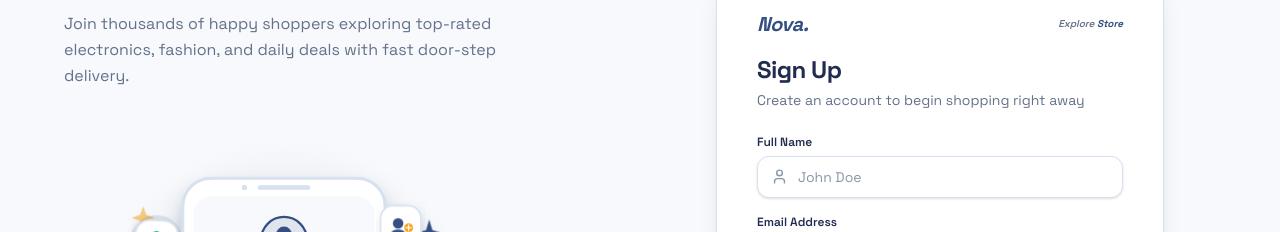
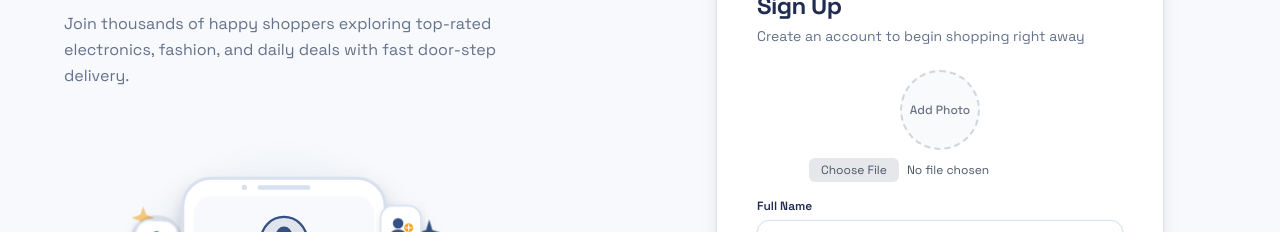
Before and after one commit to shivamvermawrestle-ui/nova-ecommerce, a React (Vite) app in the folder nova/: page /signup in a window 1280 px wide. Shown: the part 343-575 px from the top of the page. Built offline with nearby package versions, Linux system fonts and the light colour scheme; no server answers.

Commit message:
Added profilepic option in signup.jsx

```diff
--- a/nova/src/Components/Common/Navbar.jsx
+++ b/nova/src/Components/Common/Navbar.jsx
@@ -171,20 +171,21 @@ const Navbar = () => {
                           ? "text-[#EAF0FA] hover:bg-[#202A40]"
                           : "text-[#202C50] hover:bg-[#F7F9FC]"
                       }`}
-                    >
-                      <div
-                        className={`flex h-7 w-7 items-center justify-center rounded-full border text-xs font-bold ${
-                          dark
-                            ? "border-[#35435C] bg-[#202A40] text-[#7895C5]"
-                            : "border-[#D8E1EF] bg-[#DFE7F3] text-[#344F82]"
-                        }`}
-                      >
-                        {user.name ? (
-                          user.name.charAt(0).toUpperCase()
-                        ) : (
-                          <User size={14} />
-                        )}
-                      </div>
+                    >'
+                    {/* Desktop  user avatar  */}
+
+                    <div className="h-8 w-8 flex  items-center justify-center rounded-full border overflow-hidden bg-gray-200">
+                      {user.profilePic ? (
+                        <img src={user.profilePic} alt={user.name} className="h-full w-full object-cover" />
+                      ):user.name?(
+                        <span className="font-bold text-xs">{user.name.charAt(0).toUpperCase()}</span>
+                      ):(
+                        <User size={16}/>
+                      )}
+
+                    </div>
+
+
 
                       <span className="max-w-28 truncate">
                         {user.name}
--- a/nova/src/Pages/Auth/Signup.jsx
+++ b/nova/src/Pages/Auth/Signup.jsx
@@ -1,4 +1,3 @@
-
 import { useState } from "react";
 import { Link, useNavigate } from "react-router-dom";
 import { useSignupMutation } from "../../services/productsApi";
@@ -23,10 +22,23 @@ const Signup = () => {
     name: "",
     email: "",
     password: "",
+    confirmPassword: "",
+    profilePic: "",
   });
 
   const [showPassword, setShowPassword] = useState(false);
-
+  const [passwordError, setPasswordError] = useState("");
+  const handleImageChange = (e) => {
+    const file = e.target.files[0];
+    const reader = new FileReader();
+    reader.readAsDataURL(file);
+    reader.onload = () => {
+      setSignupData((prev) => ({
+        ...prev,
+        profilePic: reader.result,
+      }));
+    };
+  };
   const [signup, { isLoading, error }] = useSignupMutation();
 
   // Theme colors
@@ -79,11 +91,16 @@ const Signup = () => {
 
   const handleSubmit = async (event) => {
     event.preventDefault();
-
+    setPasswordError("");
+    if (signupData.password !== signupData.confirmPassword) {
+      setPasswordError("Passwords do not match!");
+      return;
+    }
     const sanitizedData = {
       name: (signupData.name || "").trim(),
       email: (signupData.email || "").trim().toLowerCase(),
       password: signupData.password,
+      profilePic: signupData.profilePic,
     };
 
     try {
@@ -91,7 +108,7 @@ const Signup = () => {
 
       navigate("/login", {
         state: {
-          message: "Account created successfully. Please log in.",
+          message: "Account created successfully! Please log in.",
         },
       });
     } catch {
@@ -102,9 +119,7 @@ const Signup = () => {
   return (
     <main
       className={`flex min-h-[calc(100vh-140px)] items-center justify-center px-4 py-10 transition-colors duration-200 sm:px-6 sm:py-16 ${
-        dark
-          ? "bg-[#171E30] text-[#EAF0FA]"
-          : "bg-[#F7F9FC] text-[#202C50]"
+        dark ? "bg-[#171E30] text-[#EAF0FA]" : "bg-[#F7F9FC] text-[#202C50]"
       }`}
     >
       <div className="mx-auto w-full max-w-6xl">
@@ -114,17 +129,15 @@ const Signup = () => {
             <h1
               className={`text-3xl font-extrabold leading-tight tracking-tight sm:text-4xl lg:text-5xl ${mainText}`}
             >
-              Create your{" "}
-              <span className={accentText}>Nova</span>
+              Create your <span className={accentText}>Nova</span>
               <span className={accentText}>.</span> account
             </h1>
 
             <p
               className={`mt-3 max-w-md text-sm leading-relaxed sm:text-base ${mutedText}`}
             >
-              Join thousands of happy shoppers exploring top-rated
-              electronics, fashion, and daily deals with fast door-step
-              delivery.
+              Join thousands of happy shoppers exploring top-rated electronics,
+              fashion, and daily deals with fast door-step delivery.
             </p>
 
             {/* Animated Storyset Illustration */}
@@ -159,11 +172,11 @@ const Signup = () => {
                     <span className={accentText}>.</span>
                   </div>
 
-                  <span className={`text-[10px] font-semibold italic ${mutedText}`}>
+                  <span
+                    className={`text-[10px] font-semibold italic ${mutedText}`}
+                  >
                     Explore{" "}
-                    <span className={`${accentText} font-bold`}>
-                      Store
-                    </span>
+                    <span className={`${accentText} font-bold`}>Store</span>
                   </span>
                 </div>
 
@@ -180,6 +193,34 @@ const Signup = () => {
 
               {/* Registration Form */}
               <form onSubmit={handleSubmit} className="space-y-4">
+                {/* Profile picture  */}
+                <div className="flex flex-col items-center gap-2 ">
+                  <div className="h-20 w-20 border-2 border-dashed border-gray-300 rounded-full overflow-hidden flex items-center justify-center bg-gray-50 relative">
+
+       {signupData.profilePic ? (
+                    <img
+                      src={signupData.profilePic}
+                      alt="preview"
+                      className="h-full w-full
+     object-cover"
+                    />
+                  ) : (
+                    <span className="text-xs text-gray-500 font-medium">
+                      Add Photo
+                    </span>
+                  )}
+                  </div>
+
+
+                  <input type="file"
+                  onChange={handleImageChange}
+                  accept="image/*"
+                  className="text-xs text-gray-600 file:mr-2 file:py-1 file:px-3 file:rounded-md file:bg-gray-200 cursor-pointer"
+
+                  />
+                </div>
+
+
                 {/* Full Name Input */}
                 <div className="space-y-1.5">
                   <label
@@ -274,11 +315,7 @@ const Signup = () => {
                           : "text-[#8A96AA] hover:text-[#202C50]"
                       }`}
                     >
-                      {showPassword ? (
-                        <EyeOff size={17} />
-                      ) : (
-                        <Eye size={17} />
-                      )}
+                      {showPassword ? <EyeOff size={17} /> : <Eye size={17} />}
                     </button>
                   </div>
                 </div>
@@ -299,9 +336,7 @@ const Signup = () => {
                   disabled={isLoading}
                   className={`flex w-full cursor-pointer items-center justify-center gap-2 rounded-xl py-3 text-sm font-bold shadow-md transition-all duration-200 active:scale-[0.98] disabled:cursor-not-allowed disabled:opacity-60 ${submitButton}`}
                 >
-                  <span>
-                    {isLoading ? "Creating account..." : "Sign Up"}
-                  </span>
+                  <span>{isLoading ? "Creating account..." : "Sign Up"}</span>
 
                   {!isLoading && <ArrowRight size={16} />}
                 </button>
```
